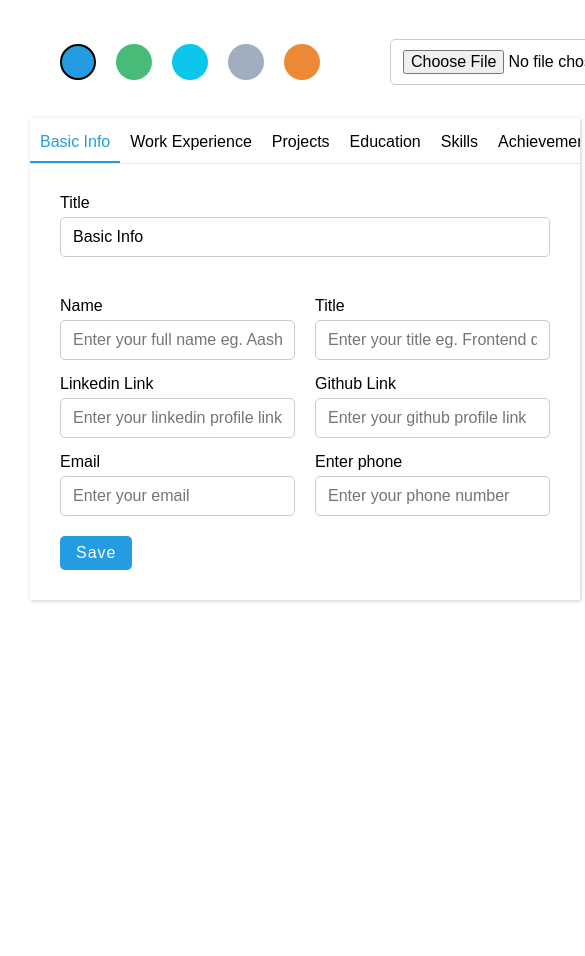
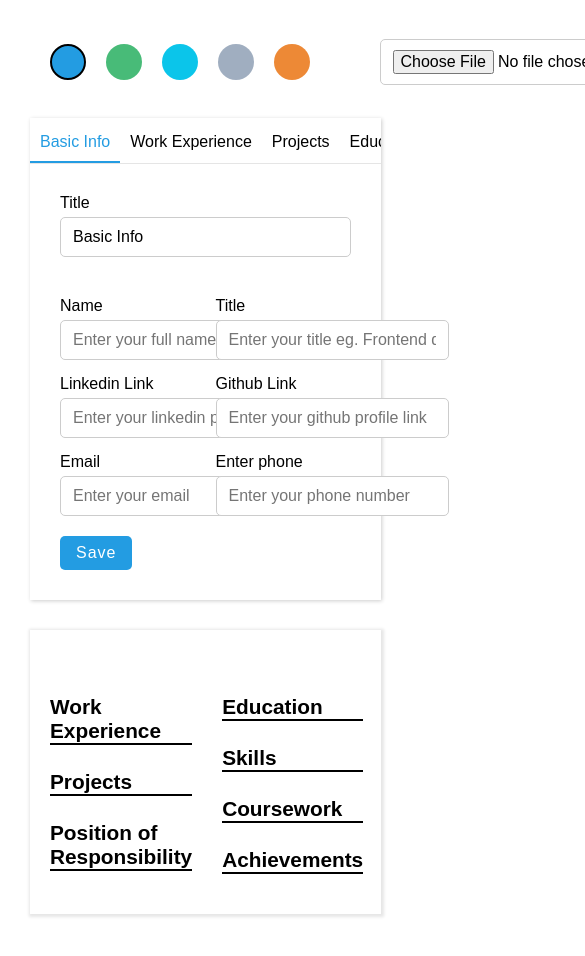
Before and after one commit to Narendra-027/ResumeFolio, a React (Create React App) app: page / in a window 390 px wide. Shown: the part 828-1784 px from the top of the page, 585 px wide, since content can reach past the window. Built offline with nearby package versions, Linux system fonts and the light colour scheme.

Commit message:
responsive behaviour handeled

```diff
--- a/src/components/Body/Body.module.css
+++ b/src/components/Body/Body.module.css
@@ -69,3 +69,29 @@
   gap: 30px;
   width: 100%;
 }
+
+@media only screen and (min-width:1300px){
+  .main {
+    display: flex;
+    flex-direction: row;
+    gap: 30px;
+    width: 100%;
+  }
+}
+
+@media only screen and (max-width:1300px){
+  .main {
+    display: flex;
+    flex-direction: column;
+    gap: 30px;
+    width: 100%;
+  }
+
+  .toolbar {
+    width: 90vw;
+    display: flex;
+    gap: 40px;
+    justify-content: space-between;
+    align-items: center;
+  }
+}
--- a/src/components/Editor/Editor.module.css
+++ b/src/components/Editor/Editor.module.css
@@ -1,7 +1,6 @@
 .container {
-  min-width: 550px;
   min-height: 450px;
-  max-width: 750px;
+  width : 45vw;
   display: flex;
   flex-direction: column;
   gap: 30px;
@@ -140,3 +139,32 @@
   row-gap: 5px;
   column-gap: 3px;
 }
+
+@media only screen and (min-width:1300px){
+  .container {
+    flex-grow: 1;
+    min-height: 450px;
+    width : 45vw;
+    display: flex;
+    flex-direction: column;
+    gap: 30px;
+    box-shadow: 1px 1px 4px rgba(0, 0, 0, 0.2);
+    padding-top: 5px;
+    height: fit-content;
+    margin: 0 auto;
+  }
+}
+
+@media only screen and (max-width:1300px){
+  .container {
+    min-height: 450px;
+    width : 90vw;
+    display: flex;
+    flex-direction: column;
+    gap: 30px;
+    box-shadow: 1px 1px 4px rgba(0, 0, 0, 0.2);
+    padding-top: 5px;
+    height: fit-content;
+    margin: 0 auto;
+  }
+}
--- a/src/components/Resume/Resume.module.css
+++ b/src/components/Resume/Resume.module.css
@@ -9,8 +9,8 @@
   flex-direction: column;
   gap: 30px;
   padding: 20px;
-  height : 11.69in;
-  width : 8.3in;
+  height : auto;
+  width : 100%;
 }
 
 .header {
@@ -183,3 +183,37 @@
   display: flex;
   flex-wrap: wrap;
 }
+
+@media only screen and (min-width:1300){
+  .container {
+    flex-grow:1;
+    --color: #239ce2;
+    margin: 0 auto;
+    flex: 1.2;
+    box-shadow: 1px 1px 3px 2px rgba(0, 0, 0, 0.1);
+    display: flex;
+    flex-direction: column;
+    gap: 30px;
+    padding: 20px;
+    height : auto;
+    width : 50vw;
+    max-width: 11.69in;
+    max-height : 8.3in;
+  }
+}
+
+@media only screen and (max-width:1300px){
+  .container {
+    --color: #239ce2;
+    margin: 0 auto;
+    flex: 1.2;
+    box-shadow: 1px 1px 3px 2px rgba(0, 0, 0, 0.1);
+    display: flex;
+    flex-direction: column;
+    gap: 30px;
+    padding: 20px;
+    height : fit-content;
+    max-width: 11.69in;
+    width : 90vw;
+  }
+}
```
